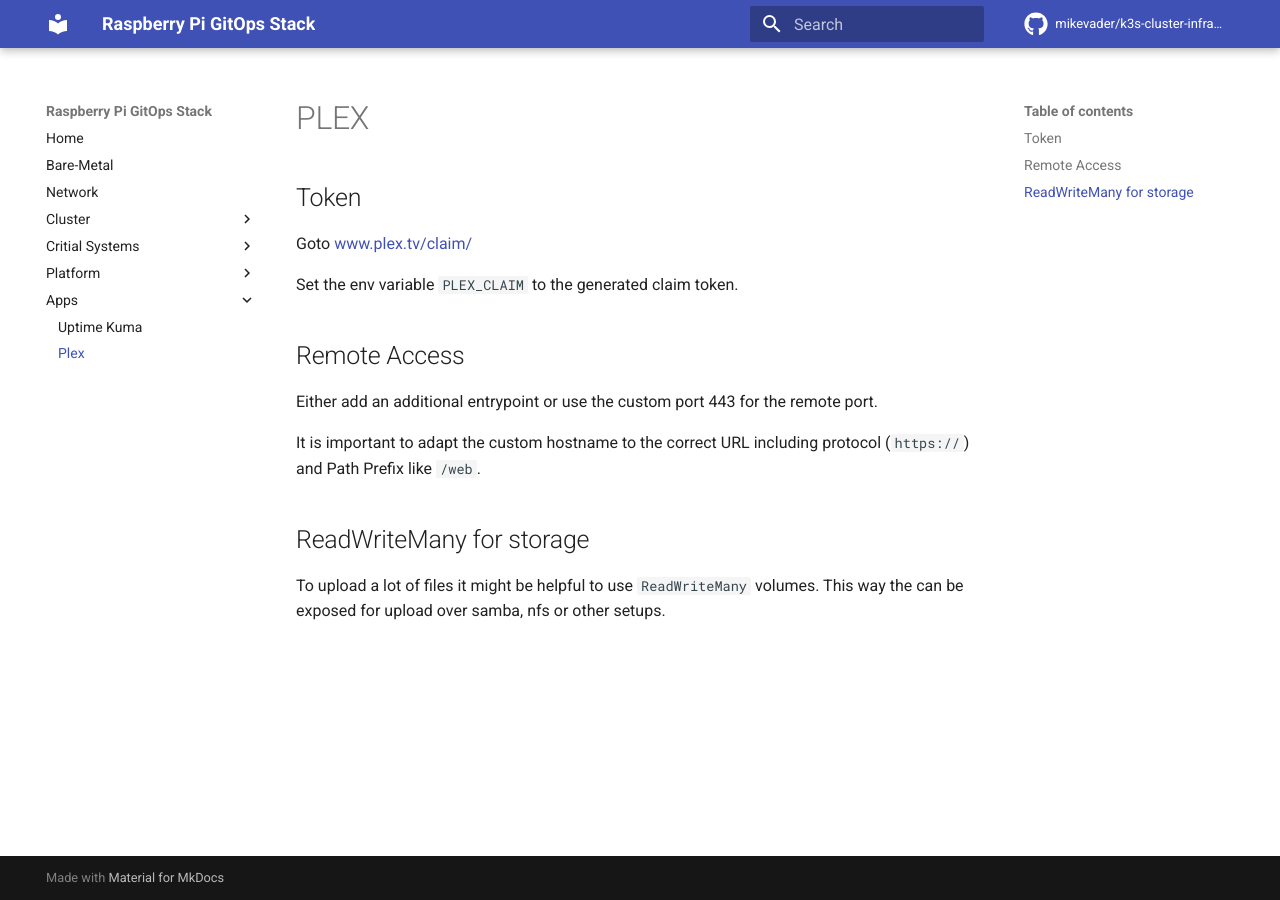
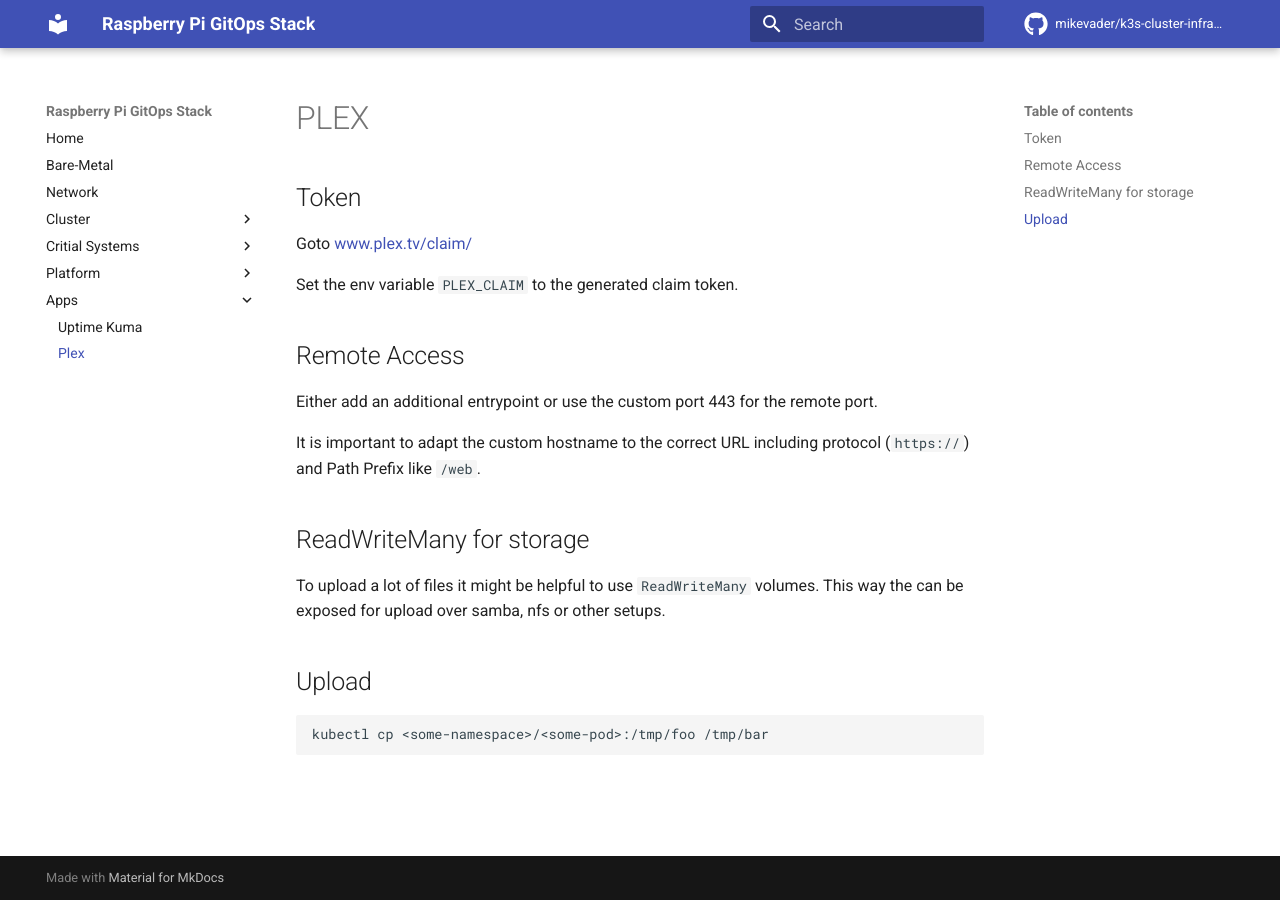
Before and after one commit to mikevader/k3s-cluster-infra-apps, an MkDocs documentation site: the page built from docs/plex.md, in a window 1280 px wide. Built offline with MkDocs 1.6.1 and Material for MkDocs 9.7.7, drawn with Linux system fonts in a browser that asks for light colours; comment, search, counter and statistics services are not loaded.

````diff
--- a/docs/plex.md
+++ b/docs/plex.md
@@ -19,3 +19,10 @@
 
 To upload a lot of files it might be helpful to use `ReadWriteMany` volumes. This way the can be exposed
 for upload over samba, nfs or other setups.
+
+
+## Upload
+
+```
+kubectl cp <some-namespace>/<some-pod>:/tmp/foo /tmp/bar
+```
````
Also changed, not shown: 2 other files.
